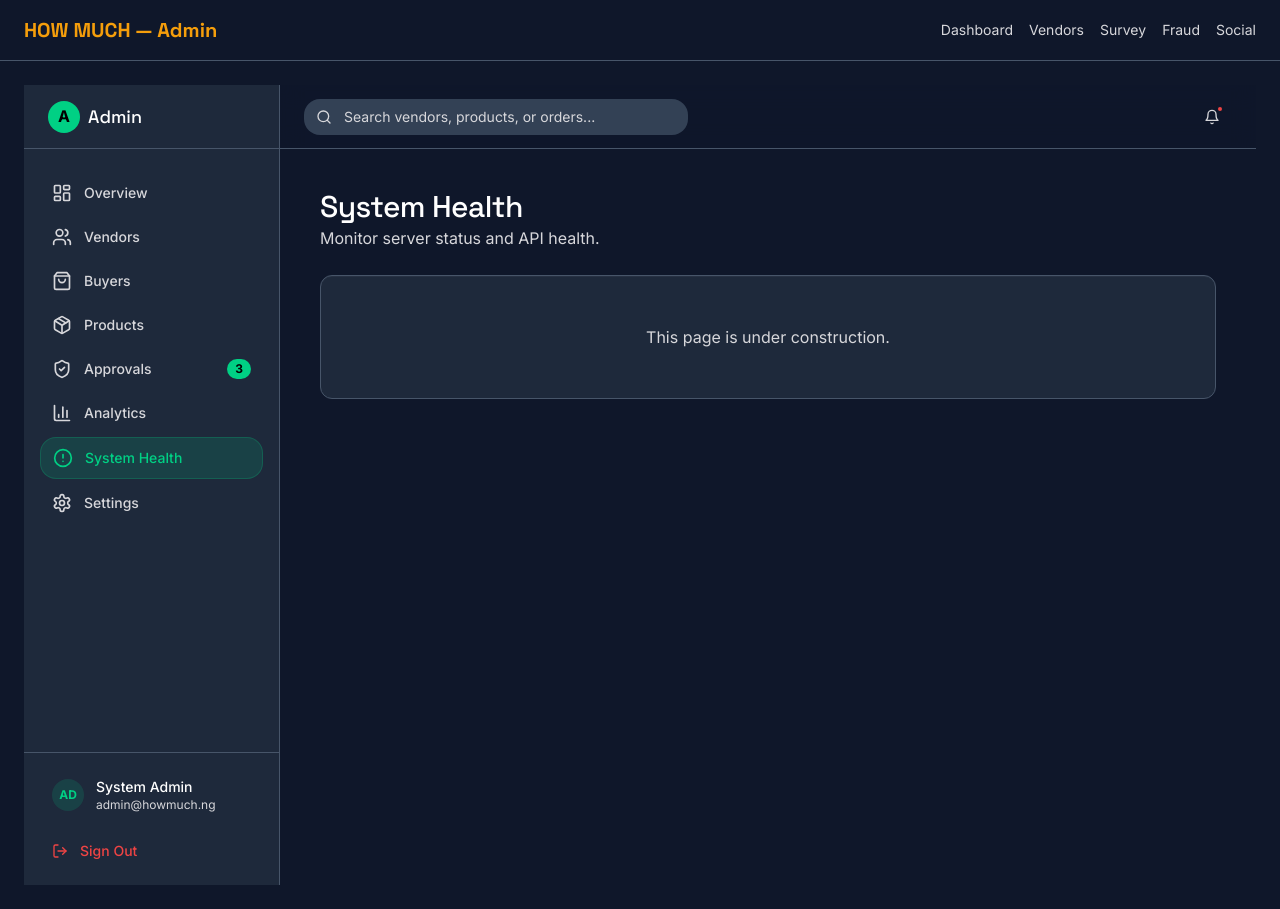
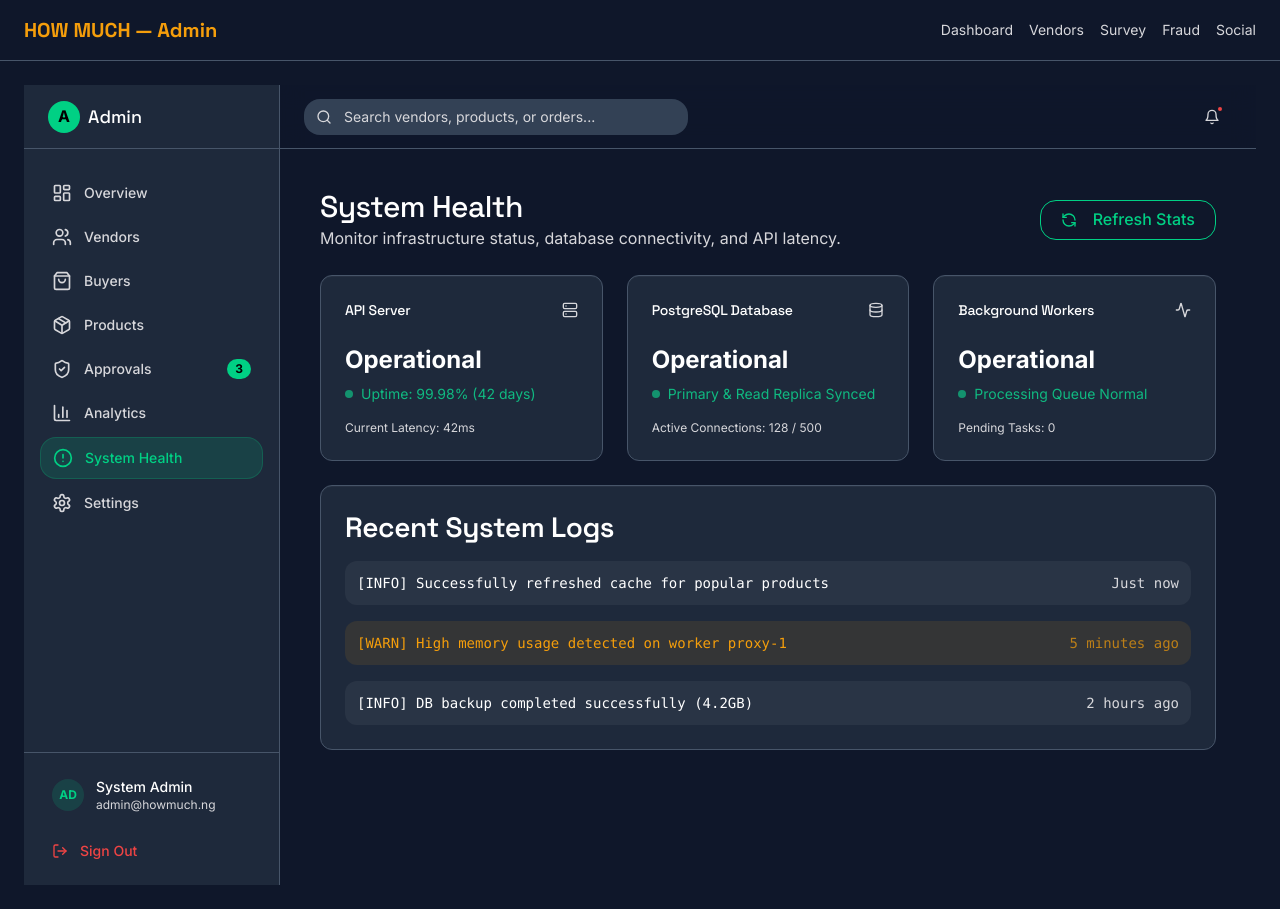
Before and after one commit to Easysoul1/HOW-MUCH, a Next.js app in the folder client/: page /admin/health in a window 1280 px wide. Built offline with nearby package versions, Linux system fonts and the light colour scheme; no server answers.

Commit message:
feat: add admin settings and system health pages for the admin dashboard.

```diff
--- a/client/app/(admin)/admin/health/page.tsx
+++ b/client/app/(admin)/admin/health/page.tsx
@@ -1,15 +1,90 @@
 import { Card, CardContent, CardHeader, CardTitle } from "@/components/ui/card";
+import { Activity, Database, Server, RefreshCcw } from "lucide-react";
+import { Button } from "@/components/ui/button";
 
 export default function HealthPage() {
   return (
     <div className="space-y-6">
-      <div>
-        <h1 className="text-3xl font-display font-medium text-white">System Health</h1>
-        <p className="text-muted-foreground">Monitor server status and API health.</p>
+      <div className="flex items-center justify-between">
+        <div>
+          <h1 className="text-3xl font-display font-medium text-white">System Health</h1>
+          <p className="text-muted-foreground">Monitor infrastructure status, database connectivity, and API latency.</p>
+        </div>
+        <Button variant="outline" className="text-white border-dark-border hover:bg-dark-panel">
+          <RefreshCcw className="w-4 h-4 mr-2" />
+          Refresh Stats
+        </Button>
       </div>
+
+      <div className="grid gap-6 md:grid-cols-3">
+        {/* API Server Status */}
+        <Card className="bg-dark-panel border-dark-border">
+          <CardHeader className="flex flex-row items-center justify-between space-y-0 pb-2">
+            <CardTitle className="text-sm font-medium text-white">API Server</CardTitle>
+            <Server className="h-4 w-4 text-muted-foreground" />
+          </CardHeader>
+          <CardContent>
+            <div className="text-2xl font-bold text-white">Operational</div>
+            <div className="flex items-center mt-2 gap-2 text-sm text-status-success">
+               <div className="w-2 h-2 rounded-full bg-status-success animate-pulse" />
+               Uptime: 99.98% (42 days)
+            </div>
+            <p className="text-xs text-muted-foreground mt-4">Current Latency: 42ms</p>
+          </CardContent>
+        </Card>
+
+        {/* Database Status */}
+        <Card className="bg-dark-panel border-dark-border">
+          <CardHeader className="flex flex-row items-center justify-between space-y-0 pb-2">
+            <CardTitle className="text-sm font-medium text-white">PostgreSQL Database</CardTitle>
+            <Database className="h-4 w-4 text-muted-foreground" />
+          </CardHeader>
+          <CardContent>
+            <div className="text-2xl font-bold text-white">Operational</div>
+            <div className="flex items-center mt-2 gap-2 text-sm text-status-success">
+               <div className="w-2 h-2 rounded-full bg-status-success animate-pulse" />
+               Primary & Read Replica Synced
+            </div>
+            <p className="text-xs text-muted-foreground mt-4">Active Connections: 128 / 500</p>
+          </CardContent>
+        </Card>
+
+        {/* Background Workers */}
+        <Card className="bg-dark-panel border-dark-border">
+          <CardHeader className="flex flex-row items-center justify-between space-y-0 pb-2">
+            <CardTitle className="text-sm font-medium text-white">Background Workers</CardTitle>
+            <Activity className="h-4 w-4 text-muted-foreground" />
+          </CardHeader>
+          <CardContent>
+            <div className="text-2xl font-bold text-white">Operational</div>
+            <div className="flex items-center mt-2 gap-2 text-sm text-status-success">
+               <div className="w-2 h-2 rounded-full bg-status-success animate-pulse" />
+               Processing Queue Normal
+            </div>
+            <p className="text-xs text-muted-foreground mt-4">Pending Tasks: 0</p>
+          </CardContent>
+        </Card>
+      </div>
+
       <Card className="bg-dark-panel border-dark-border">
-        <CardContent className="p-12 text-center">
-          <p className="text-muted-foreground">This page is under construction.</p>
+        <CardHeader>
+          <CardTitle className="text-white">Recent System Logs</CardTitle>
+        </CardHeader>
+        <CardContent>
+          <div className="space-y-4">
+            <div className="flex items-center justify-between p-3 rounded-md bg-white/5 font-mono text-sm text-white">
+              <span>[INFO] Successfully refreshed cache for popular products</span>
+              <span className="text-muted-foreground">Just now</span>
+            </div>
+            <div className="flex items-center justify-between p-3 rounded-md bg-status-warning/10 font-mono text-sm text-status-warning">
+              <span>[WARN] High memory usage detected on worker proxy-1</span>
+              <span className="text-status-warning/70">5 minutes ago</span>
+            </div>
+            <div className="flex items-center justify-between p-3 rounded-md bg-white/5 font-mono text-sm text-white">
+              <span>[INFO] DB backup completed successfully (4.2GB)</span>
+              <span className="text-muted-foreground">2 hours ago</span>
+            </div>
+          </div>
         </CardContent>
       </Card>
     </div>
--- a/client/app/(admin)/admin/settings/page.tsx
+++ b/client/app/(admin)/admin/settings/page.tsx
@@ -1,17 +1,83 @@
-import { Card, CardContent, CardHeader, CardTitle } from "@/components/ui/card";
+"use client";
+
+import { Card, CardContent, CardHeader, CardTitle, CardDescription } from "@/components/ui/card";
+import { Input } from "@/components/ui/input";
+import { Label } from "@/components/ui/label";
+import { Button } from "@/components/ui/button";
+import { Switch } from "@/components/ui/switch";
+import { Save } from "lucide-react";
 
 export default function SettingsPage() {
   return (
-    <div className="space-y-6">
-      <div>
-        <h1 className="text-3xl font-display font-medium text-white">Settings</h1>
-        <p className="text-muted-foreground">Configure global system parameters.</p>
+    <div className="space-y-6 max-w-4xl">
+      <div className="flex items-center justify-between">
+        <div>
+          <h1 className="text-3xl font-display font-medium text-white">Settings</h1>
+          <p className="text-muted-foreground">Configure global system parameters and limits.</p>
+        </div>
+        <Button className="bg-primary text-white hover:bg-primary/90">
+          <Save className="w-4 h-4 mr-2" />
+          Save Changes
+        </Button>
       </div>
-      <Card className="bg-dark-panel border-dark-border">
-        <CardContent className="p-12 text-center">
-          <p className="text-muted-foreground">This page is under construction.</p>
-        </CardContent>
-      </Card>
+
+      <div className="grid gap-6">
+        <Card className="bg-dark-panel border-dark-border">
+          <CardHeader>
+            <CardTitle className="text-white">Platform Configuration</CardTitle>
+            <CardDescription className="text-muted-foreground">Manage global fees and revenue cut percentages.</CardDescription>
+          </CardHeader>
+          <CardContent className="space-y-6">
+            <div className="grid gap-4 md:grid-cols-2">
+              <div className="space-y-2">
+                <Label htmlFor="platform-fee" className="text-white">Vendor Platform Fee (%)</Label>
+                <Input id="platform-fee" defaultValue="3.5" className="bg-dark-elevated border-dark-border text-white focus:ring-primary" />
+              </div>
+              <div className="space-y-2">
+                <Label htmlFor="withdrawal-limit" className="text-white">Minimum Withdrawal Limit (₦)</Label>
+                <Input id="withdrawal-limit" defaultValue="5000" className="bg-dark-elevated border-dark-border text-white focus:ring-primary" />
+              </div>
+            </div>
+
+            <div className="space-y-4 pt-4 border-t border-dark-border">
+              <h4 className="text-sm font-medium text-white">Automated Systems</h4>
+              <div className="flex items-center justify-between bg-dark-elevated p-4 rounded-lg border border-dark-border">
+                <div>
+                  <h5 className="text-white font-medium text-sm">Auto-Approve Verified Vendors</h5>
+                  <p className="text-xs text-muted-foreground mt-1">Vendors passing KYC will be instantly approved</p>
+                </div>
+                <Switch defaultChecked />
+              </div>
+
+              <div className="flex items-center justify-between bg-dark-elevated p-4 rounded-lg border border-dark-border">
+                <div>
+                  <h5 className="text-white font-medium text-sm">AI Price Anomaly Detection</h5>
+                  <p className="text-xs text-muted-foreground mt-1">Automatically flag products priced suspiciously lower than market average</p>
+                </div>
+                <Switch defaultChecked />
+              </div>
+            </div>
+          </CardContent>
+        </Card>
+
+        <Card className="bg-dark-panel border-dark-border">
+          <CardHeader>
+            <CardTitle className="text-white">Contact & Support Defaults</CardTitle>
+          </CardHeader>
+          <CardContent className="space-y-4">
+            <div className="grid gap-4 md:grid-cols-2">
+              <div className="space-y-2">
+                <Label htmlFor="support-email" className="text-white">Primary Support Email</Label>
+                <Input id="support-email" defaultValue="support@howmuch.ng" type="email" className="bg-dark-elevated border-dark-border text-white focus:ring-primary" />
+              </div>
+              <div className="space-y-2">
+                <Label htmlFor="contact-phone" className="text-white">Support Hotline</Label>
+                <Input id="contact-phone" defaultValue="+234 800 123 4567" className="bg-dark-elevated border-dark-border text-white focus:ring-primary" />
+              </div>
+            </div>
+          </CardContent>
+        </Card>
+      </div>
     </div>
   );
 }
```
